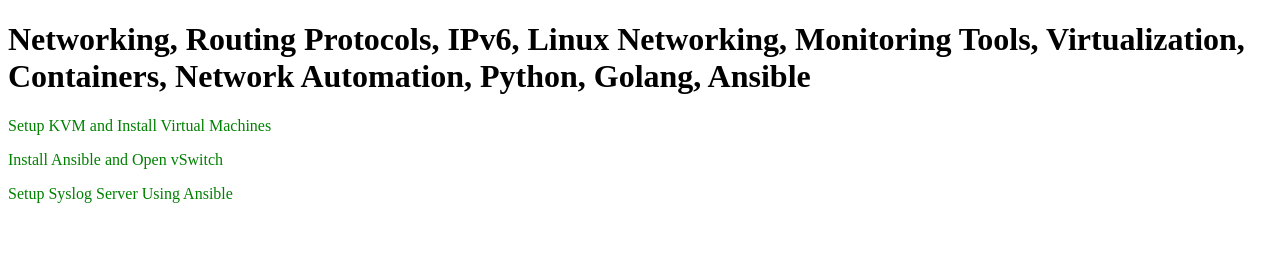
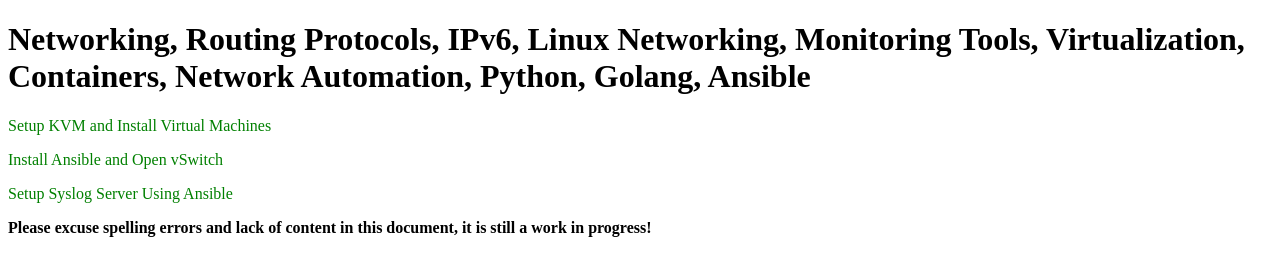
Before and after one commit to amonik/amonik.github.io, a plain HTML site: page index.html in a window 1280 px wide. Drawn offline with Linux system fonts and the light colour scheme.

Commit message:
update string

```diff
--- a/index.html
+++ b/index.html
@@ -33,7 +33,7 @@ a:active {
 
 <p><a href="https://amonik.github.io/setup_syslog" target="_blank">Setup Syslog Server Using Ansible</a></p>
 
-<!--Please excuse spelling errors and lack of content in this document, it is still a work in progress!>
+<strong>Please excuse spelling errors and lack of content in this document, it is still a work in progress!</strong>
 
 </body>
 </html>
```
